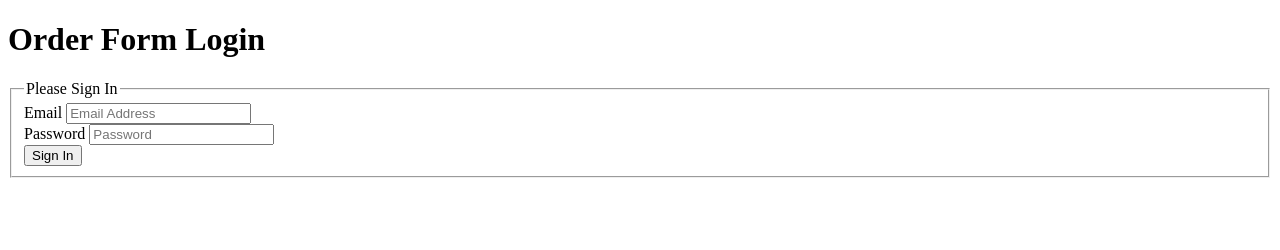
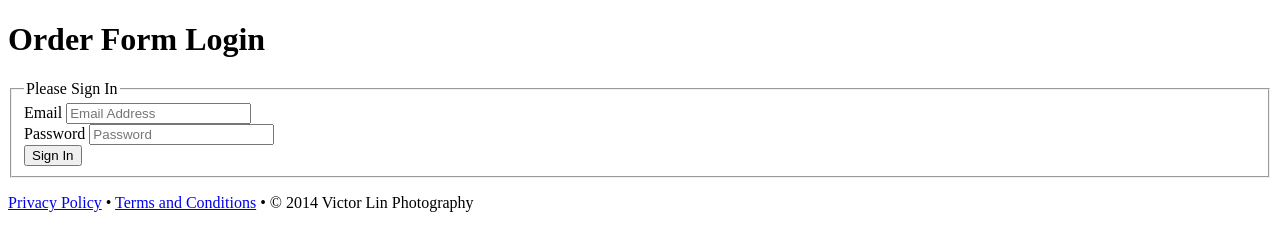
Before and after one commit to fuzzybabybunny/vlp-order-form-prelim, a plain HTML site: page index.html in a window 1280 px wide. Drawn offline with Linux system fonts and the light colour scheme.

Commit message:
Added Footer

```diff
--- a/index.html
+++ b/index.html
@@ -38,6 +38,11 @@
 </main>
 
 <footer>
+  <p>
+    <a href="/privacy">Privacy Policy</a> &bull;
+    <a href="/terms">Terms and Conditions</a> &bull;
+    <a>&copy 2014 Victor Lin Photography</a>
+  </p>
 </footer>
 
 </body>
```
